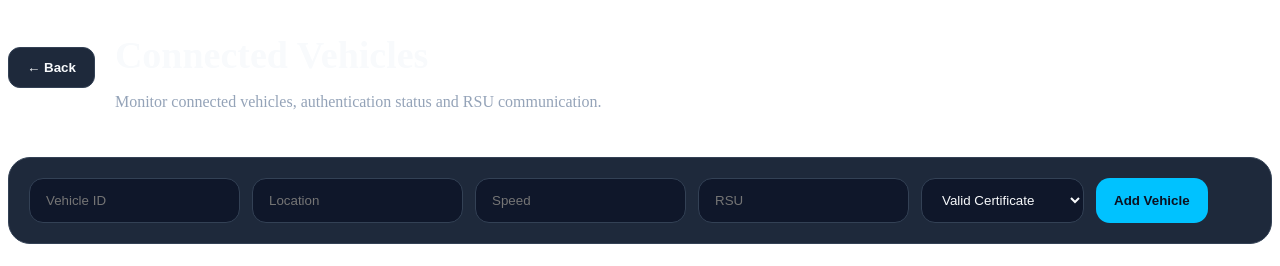
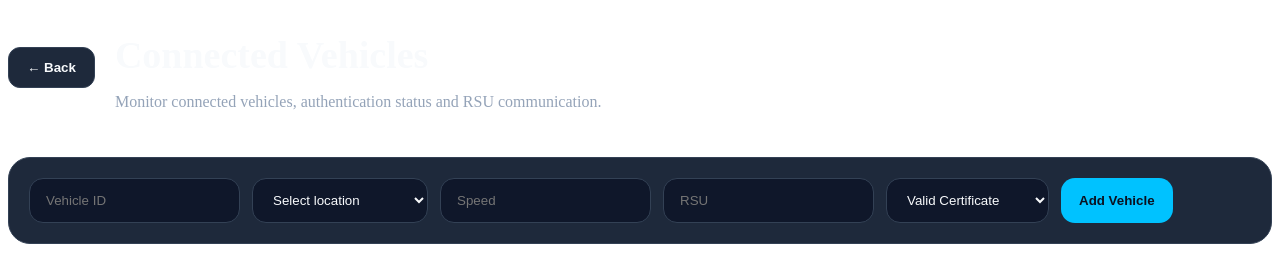
Before and after one commit to denoa24/SIAMS, a React (Vite) app in the folder siams-frontend/: page /vehicles in a window 1280 px wide. Shown: the top 266 px of the page. Built offline with nearby package versions, Linux system fonts and the light colour scheme; no server answers.

Commit message:
modificat selectarea locatiei pentru alegere sectoare pentru adaugarea pe live map a unei locatii random din sect respectiv

```diff
--- a/siams-frontend/src/pages/vehicles/VehiclesPage.tsx
+++ b/siams-frontend/src/pages/vehicles/VehiclesPage.tsx
@@ -180,12 +180,18 @@ export function VehiclesPage() {
           onChange={(event) => setVehicleId(event.target.value)}
         />
 
-        <input
-          type="text"
-          placeholder="Location"
+        <select
           value={location}
           onChange={(event) => setLocation(event.target.value)}
-        />
+        >
+          <option value="">Select location</option>
+          <option value="Bucharest - Sector 1">Bucharest - Sector 1</option>
+          <option value="Bucharest - Sector 2">Bucharest - Sector 2</option>
+          <option value="Bucharest - Sector 3">Bucharest - Sector 3</option>
+          <option value="Bucharest - Sector 4">Bucharest - Sector 4</option>
+          <option value="Bucharest - Sector 5">Bucharest - Sector 5</option>
+          <option value="Bucharest - Sector 6">Bucharest - Sector 6</option>
+        </select>
 
         <input
           type="number"
@@ -318,9 +324,8 @@ export function VehiclesPage() {
 
                 <td>
                   <span
-                    className={`certificate-badge ${
-                      vehicle.certificate === 'Valid' ? 'valid' : 'expired'
-                    }`}
+                    className={`certificate-badge ${vehicle.certificate === 'Valid' ? 'valid' : 'expired'
+                      }`}
                   >
                     {vehicle.certificate}
                   </span>
```
Also changed, not shown: 2 other files (tests, documents, lock files or other folders).
